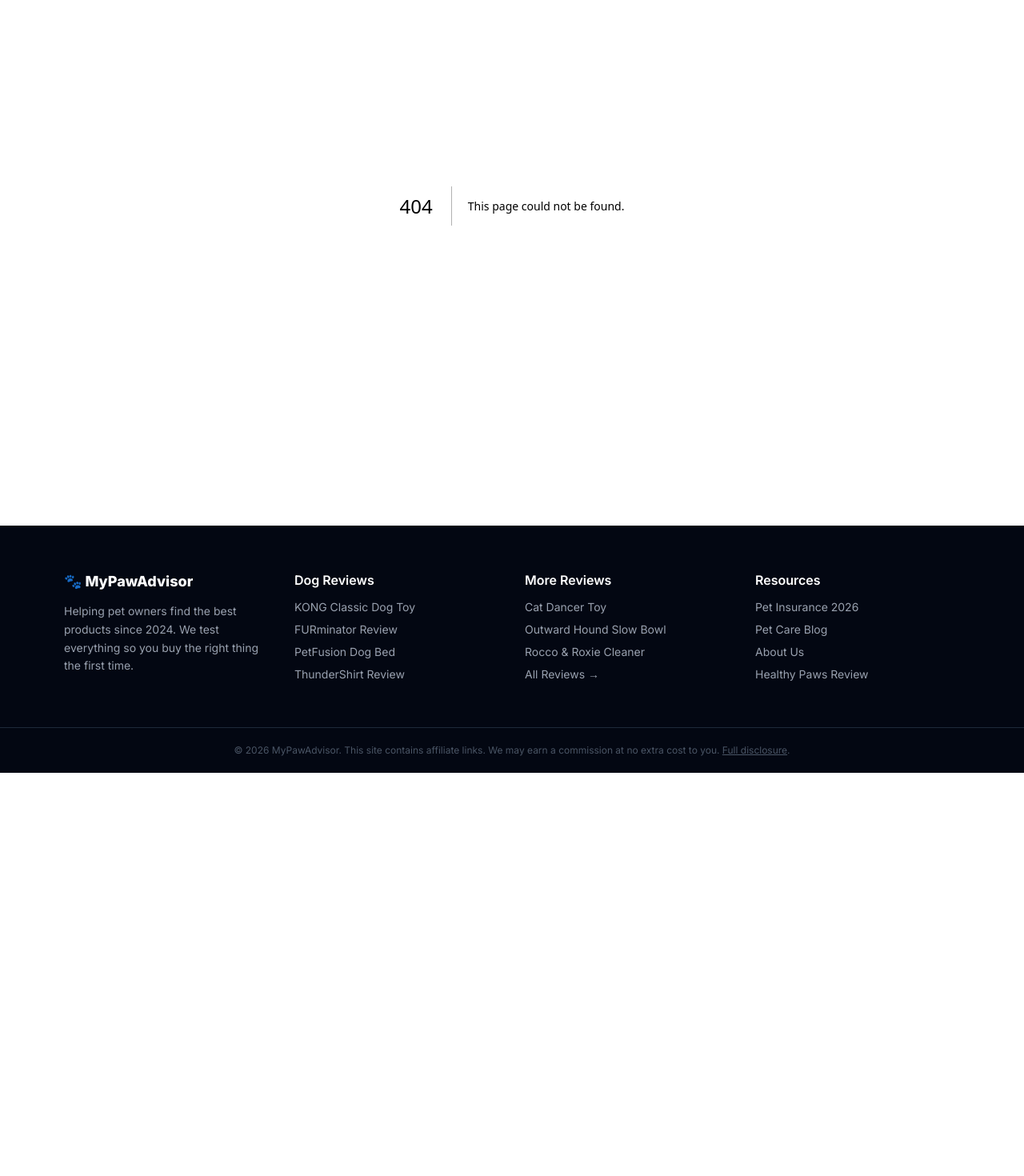
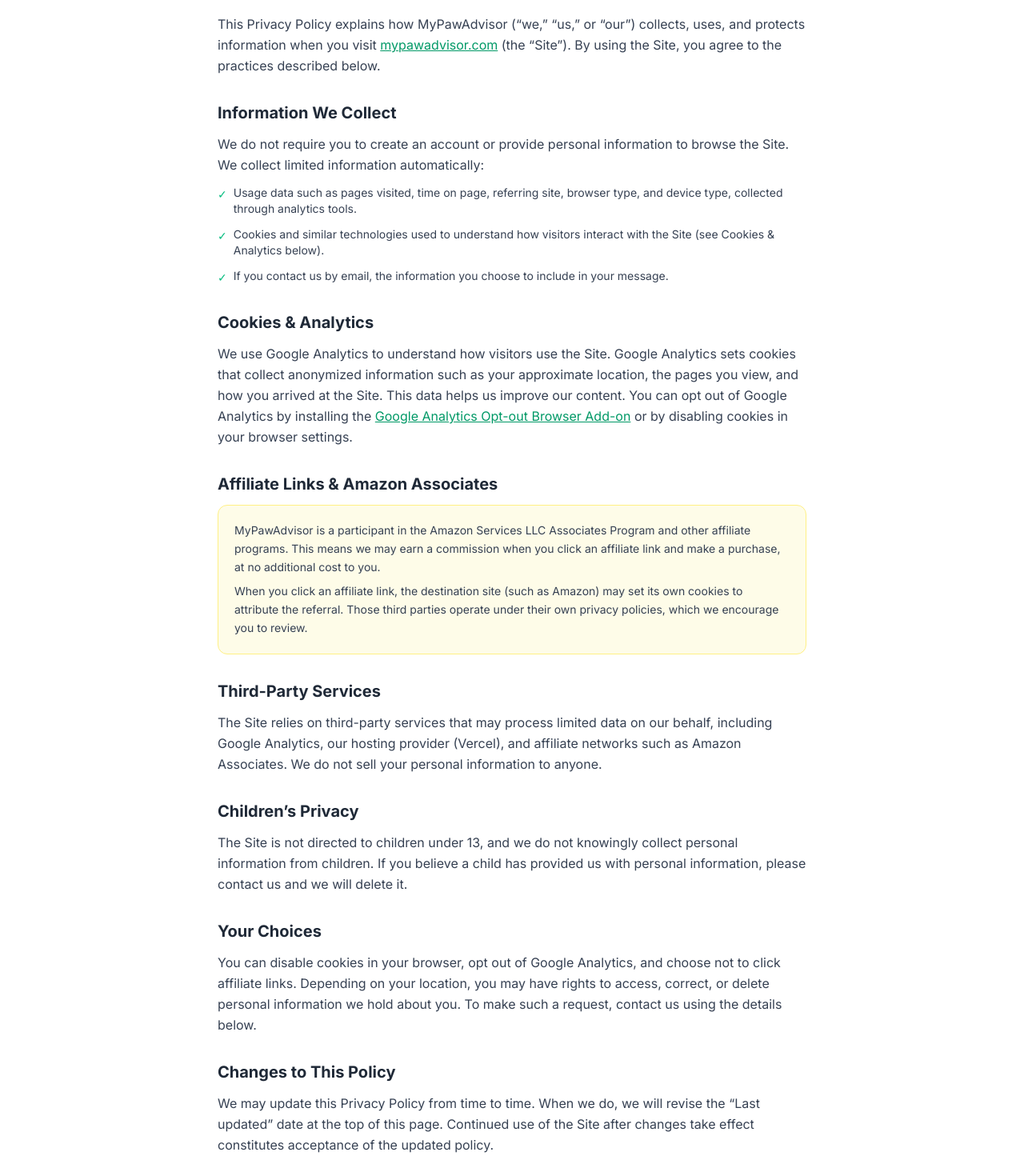
Before and after one commit to nikcho1337/mypawadvisor, a Next.js app: page /privacy in a window 1280 px wide. Before the commit this address had no page. Shown: the part 240-1710 px from the top of the page at 80% size. Before the commit the page ends 1206 px from the top, so only its background shows below. Built offline with nearby package versions, Linux system fonts and the light colour scheme.

Commit message:
Add privacy policy page + footer link
Covers Google Analytics cookies, Amazon Associates affiliate
disclosure, third-party services, and contact. Required for the
Pinterest developer app's privacy policy URL field.

Co-Authored-By: Claude Opus 4.8 <noreply@anthropic.com>

```diff
--- a/app/layout.tsx
+++ b/app/layout.tsx
@@ -116,7 +116,7 @@ export default function RootLayout({ children }: { children: React.ReactNode })
             </div>
           </div>
           <div className="border-t border-gray-800 text-center text-xs py-5 px-4 text-gray-600">
-            <p>© 2026 MyPawAdvisor. This site contains affiliate links. We may earn a commission at no extra cost to you. <Link href="/about" className="underline hover:text-gray-400">Full disclosure</Link>.</p>
+            <p>© 2026 MyPawAdvisor. This site contains affiliate links. We may earn a commission at no extra cost to you. <Link href="/about" className="underline hover:text-gray-400">Full disclosure</Link> · <Link href="/privacy" className="underline hover:text-gray-400">Privacy Policy</Link>.</p>
           </div>
         </footer>
       </body>
--- /dev/null
+++ b/app/privacy/page.tsx
@@ -0,0 +1,102 @@
+import type { Metadata } from "next";
+
+export const metadata: Metadata = {
+  title: "Privacy Policy – MyPawAdvisor",
+  description:
+    "How MyPawAdvisor collects, uses, and protects your information, including our use of analytics cookies and Amazon affiliate links.",
+};
+
+export default function PrivacyPage() {
+  return (
+    <div className="max-w-3xl mx-auto px-4 py-12">
+      <h1 className="text-3xl font-bold mb-4">Privacy Policy</h1>
+      <p className="text-gray-600 text-lg mb-8">Last updated: May 30, 2026</p>
+
+      <div className="space-y-8">
+        <section>
+          <p className="text-gray-700 leading-relaxed">
+            This Privacy Policy explains how MyPawAdvisor (&ldquo;we,&rdquo; &ldquo;us,&rdquo; or &ldquo;our&rdquo;) collects, uses, and protects information when you visit{" "}
+            <a href="https://mypawadvisor.com" className="text-emerald-600 underline">mypawadvisor.com</a>{" "}
+            (the &ldquo;Site&rdquo;). By using the Site, you agree to the practices described below.
+          </p>
+        </section>
+
+        <section>
+          <h2 className="text-xl font-bold mb-3">Information We Collect</h2>
+          <p className="text-gray-700 leading-relaxed mb-3">
+            We do not require you to create an account or provide personal information to browse the Site. We collect limited information automatically:
+          </p>
+          <ul className="space-y-3 text-gray-700 text-sm">
+            {[
+              "Usage data such as pages visited, time on page, referring site, browser type, and device type, collected through analytics tools.",
+              "Cookies and similar technologies used to understand how visitors interact with the Site (see Cookies & Analytics below).",
+              "If you contact us by email, the information you choose to include in your message.",
+            ].map((item) => (
+              <li key={item} className="flex gap-2">
+                <span className="text-emerald-500 mt-0.5">✓</span>
+                <span>{item}</span>
+              </li>
+            ))}
+          </ul>
+        </section>
+
+        <section>
+          <h2 className="text-xl font-bold mb-3">Cookies &amp; Analytics</h2>
+          <p className="text-gray-700 leading-relaxed">
+            We use Google Analytics to understand how visitors use the Site. Google Analytics sets cookies that collect anonymized information such as your approximate location, the pages you view, and how you arrived at the Site. This data helps us improve our content. You can opt out of Google Analytics by installing the{" "}
+            <a href="https://tools.google.com/dlpage/gaoptout" className="text-emerald-600 underline" target="_blank" rel="noopener noreferrer">Google Analytics Opt-out Browser Add-on</a>{" "}
+            or by disabling cookies in your browser settings.
+          </p>
+        </section>
+
+        <section>
+          <h2 className="text-xl font-bold mb-3">Affiliate Links &amp; Amazon Associates</h2>
+          <div className="bg-yellow-50 border border-yellow-200 rounded-xl p-5 text-sm text-gray-700 leading-relaxed">
+            <p className="mb-2">
+              MyPawAdvisor is a participant in the Amazon Services LLC Associates Program and other affiliate programs. This means we may earn a commission when you click an affiliate link and make a purchase, at no additional cost to you.
+            </p>
+            <p>
+              When you click an affiliate link, the destination site (such as Amazon) may set its own cookies to attribute the referral. Those third parties operate under their own privacy policies, which we encourage you to review.
+            </p>
+          </div>
+        </section>
+
+        <section>
+          <h2 className="text-xl font-bold mb-3">Third-Party Services</h2>
+          <p className="text-gray-700 leading-relaxed">
+            The Site relies on third-party services that may process limited data on our behalf, including Google Analytics, our hosting provider (Vercel), and affiliate networks such as Amazon Associates. We do not sell your personal information to anyone.
+          </p>
+        </section>
+
+        <section>
+          <h2 className="text-xl font-bold mb-3">Children&rsquo;s Privacy</h2>
+          <p className="text-gray-700 leading-relaxed">
+            The Site is not directed to children under 13, and we do not knowingly collect personal information from children. If you believe a child has provided us with personal information, please contact us and we will delete it.
+          </p>
+        </section>
+
+        <section>
+          <h2 className="text-xl font-bold mb-3">Your Choices</h2>
+          <p className="text-gray-700 leading-relaxed">
+            You can disable cookies in your browser, opt out of Google Analytics, and choose not to click affiliate links. Depending on your location, you may have rights to access, correct, or delete personal information we hold about you. To make such a request, contact us using the details below.
+          </p>
+        </section>
+
+        <section>
+          <h2 className="text-xl font-bold mb-3">Changes to This Policy</h2>
+          <p className="text-gray-700 leading-relaxed">
+            We may update this Privacy Policy from time to time. When we do, we will revise the &ldquo;Last updated&rdquo; date at the top of this page. Continued use of the Site after changes take effect constitutes acceptance of the updated policy.
+          </p>
+        </section>
+
+        <section>
+          <h2 className="text-xl font-bold mb-3">Contact Us</h2>
+          <p className="text-gray-700 leading-relaxed">
+            If you have questions about this Privacy Policy or how we handle your information, you can reach us at{" "}
+            <a href="mailto:contact@mypawadvisor.com" className="text-emerald-600 underline">contact@mypawadvisor.com</a>.
+          </p>
+        </section>
+      </div>
+    </div>
+  );
+}
```
